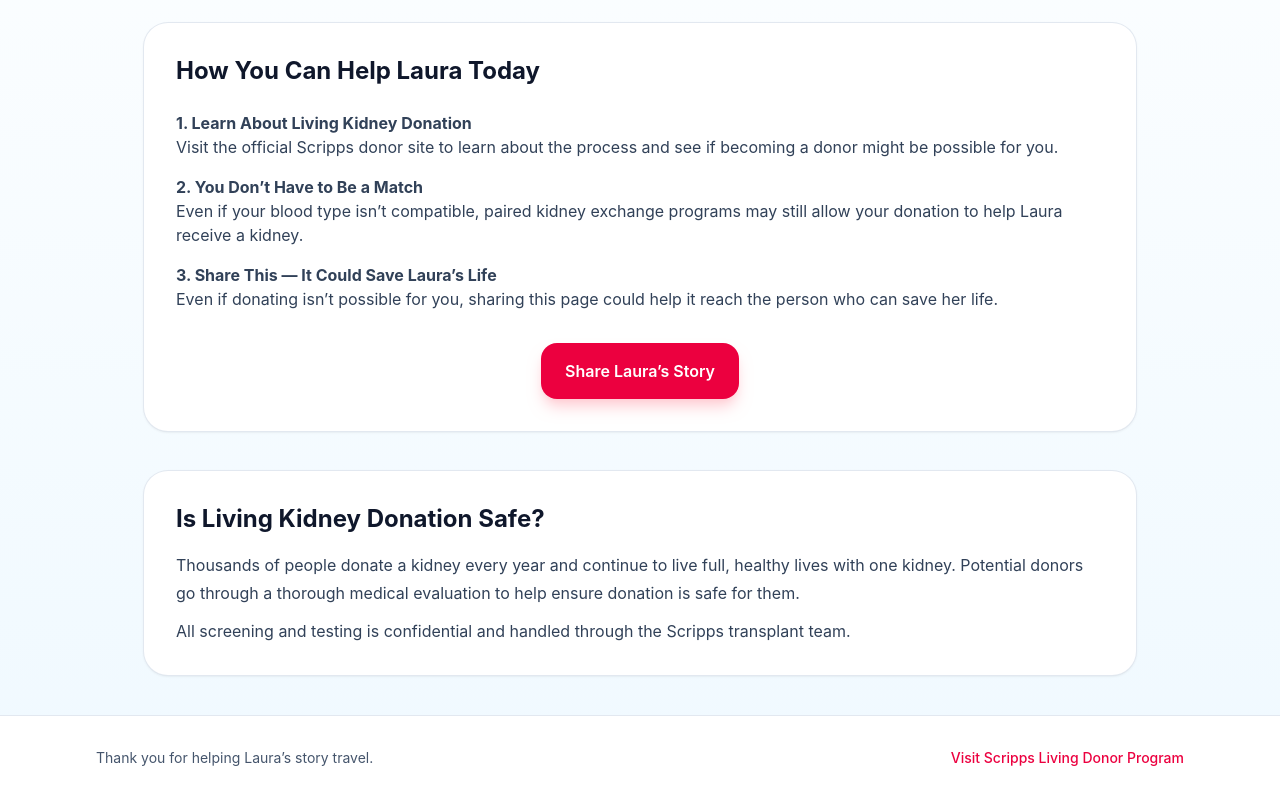
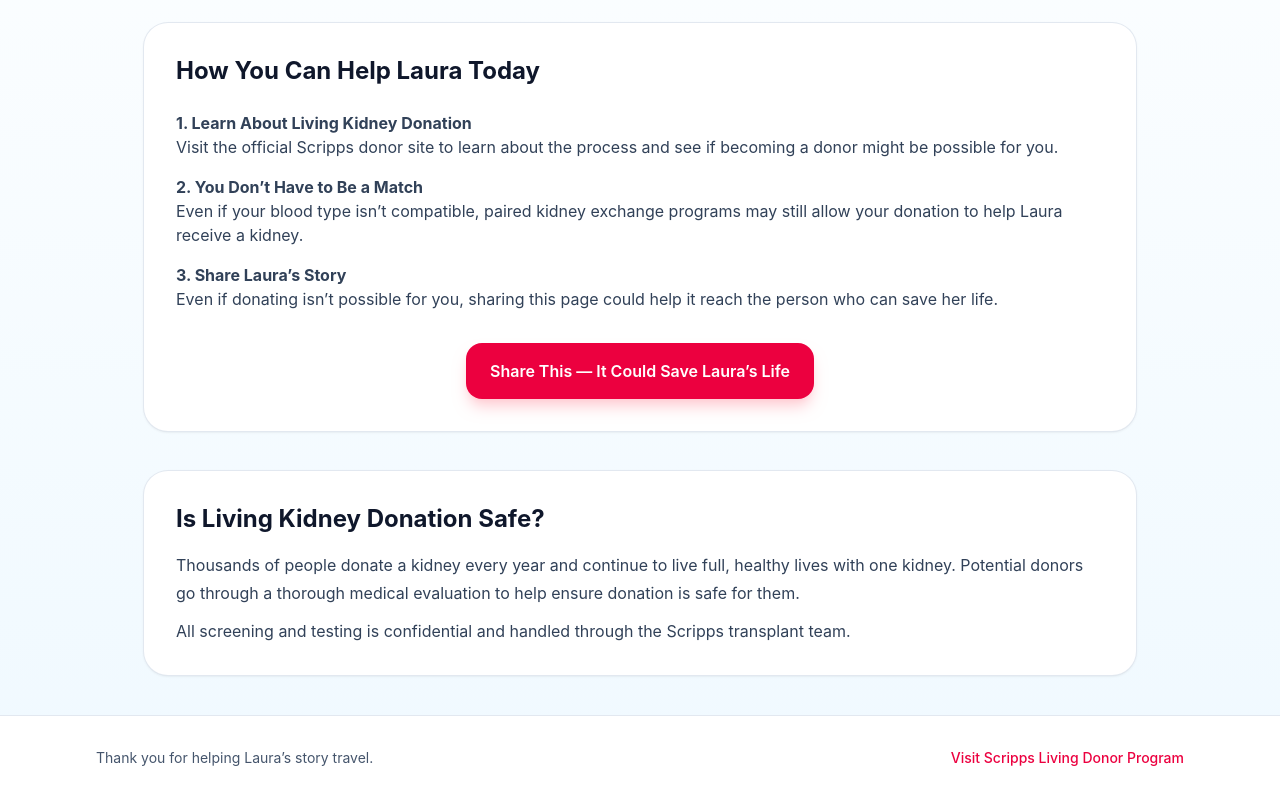
Before and after one commit to dandmet/laura-microsite, a React (Vite) app: page / in a window 1280 px wide. Shown: the part 1591-2391 px from the top of the page. Built offline with nearby package versions, Linux system fonts and the light colour scheme.

Commit message:
Fix share button text and restore paragraph wording

```diff
--- a/src/LauraKidneyMicrosite.jsx
+++ b/src/LauraKidneyMicrosite.jsx
@@ -201,7 +201,7 @@ ${window.location.href}`;
       </p>
 
       <p>
-        <strong>3. Share This — It Could Save Laura’s Life</strong>
+        <strong>3. Share Laura’s Story</strong>
         <br />
         Even if donating isn’t possible for you, sharing this page could help it reach the person who can save her life.
       </p>
@@ -213,7 +213,7 @@ ${window.location.href}`;
         onClick={shareLauraStory}
         className="rounded-2xl bg-rose-600 px-6 py-4 text-base font-semibold text-white shadow-lg shadow-rose-200 transition hover:-translate-y-0.5"
       >
-        Share Laura’s Story
+        Share This — It Could Save Laura’s Life
       </button>
     </div>
 
```
